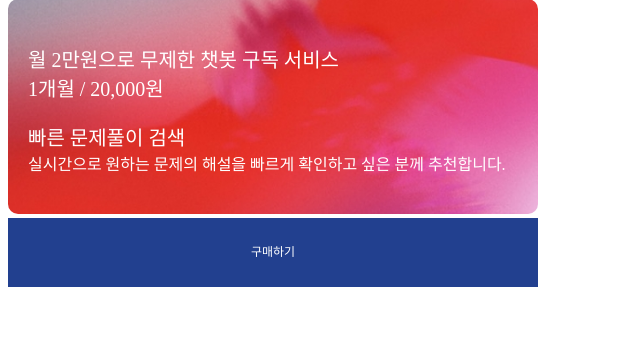
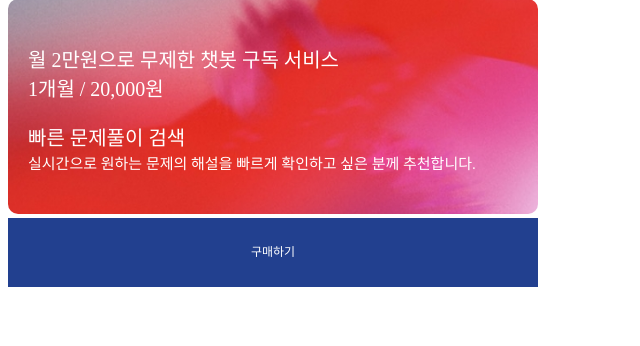
Before and after one commit to Nouh-PROJECT/Nouh-PROJECT, a Flask app: template flask/app/templates/subscribe/subscribe.html in a window 1280 px wide. Shown: the part 278-624 px from the top of the page, without its empty margins (0-640 px from the left). Run offline with Flask 3, Linux system fonts and the light colour scheme; the template is opened without the code that fills it, so the values that code supplies are empty.

Commit message:
구독 서비스 안내 페이지 수정
구독 서비스 안내 페이지 수정

```diff
--- a/flask/app/templates/subscribe/subscribe.html
+++ b/flask/app/templates/subscribe/subscribe.html
@@ -54,7 +54,7 @@
         <div class="text-overlay2">
             <p style="width: 454px; font-size: 20px; text-align: left; color: #fff;">월 2만원으로 무제한 챗봇 구독 서비스<br>1개월 / 20,000원</p>
             <p style="width: 511px; font-size: 20px; text-align: left; color: #fff;">빠른 문제풀이 검색<br>
-            <span style="font-size: 16px;">실시간으로 원하는 문제의 해설을 빠르게 확인하고 싶은 분께 추천합니다.</span>
+            <span style="font-size: 15px;">실시간으로 원하는 문제의 해설을 빠르게 확인하고 싶은 분께 추천합니다.</span>
             </p>
         </div>
     </div>
```
